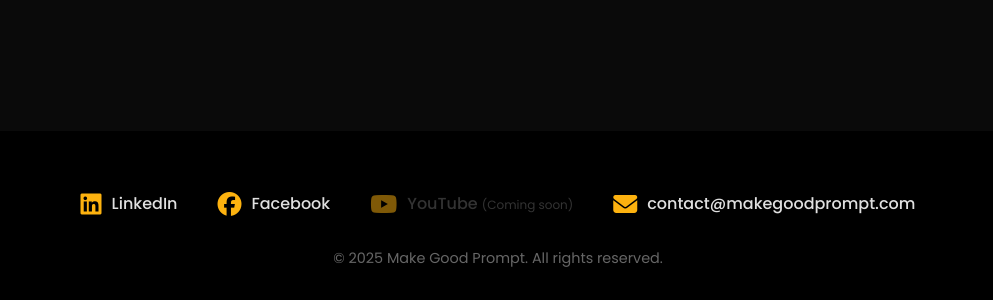
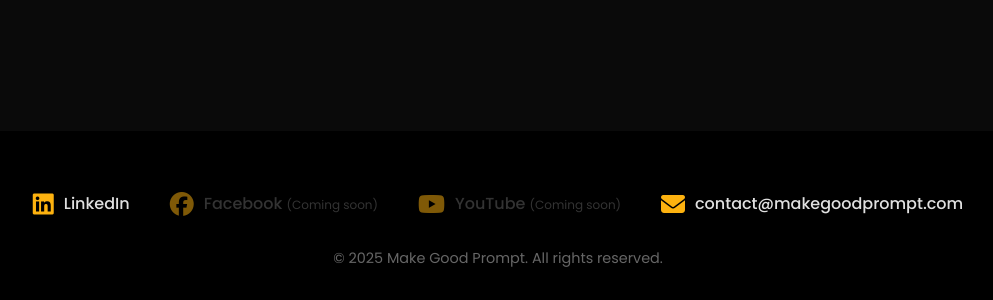
Before and after one commit to dabrowski-michal/makegoodprompt, a plain HTML site: page index.html in a window 1280 px wide. Shown: the part 2606-2906 px from the top of the page, without its empty margins (142-1135 px from the left). Drawn offline with nearby package versions, Linux system fonts and the light colour scheme.

Commit message:
[mgp] greyed out facebook link

```diff
--- a/index.html
+++ b/index.html
@@ -183,9 +183,9 @@
                     <i class="fab fa-linkedin contact-icon"></i>
                     <a href="https://www.linkedin.com/in/micha%C5%82-d%C4%85browski-459747179/" target="_blank" class="contact-link">LinkedIn</a>
                 </div>
-                <div class="contact-item">
+                <div class="contact-item contact-item-disabled">
                     <i class="fab fa-facebook contact-icon"></i>
-                    <a href="https://www.facebook.com/profile.php?id=61583380303171" target="_blank" class="contact-link">Facebook</a>
+                    <span class="contact-link">Facebook <small>(Coming soon)</small></span>
                 </div>
                 <div class="contact-item contact-item-disabled">
                     <i class="fab fa-youtube contact-icon"></i>
```
